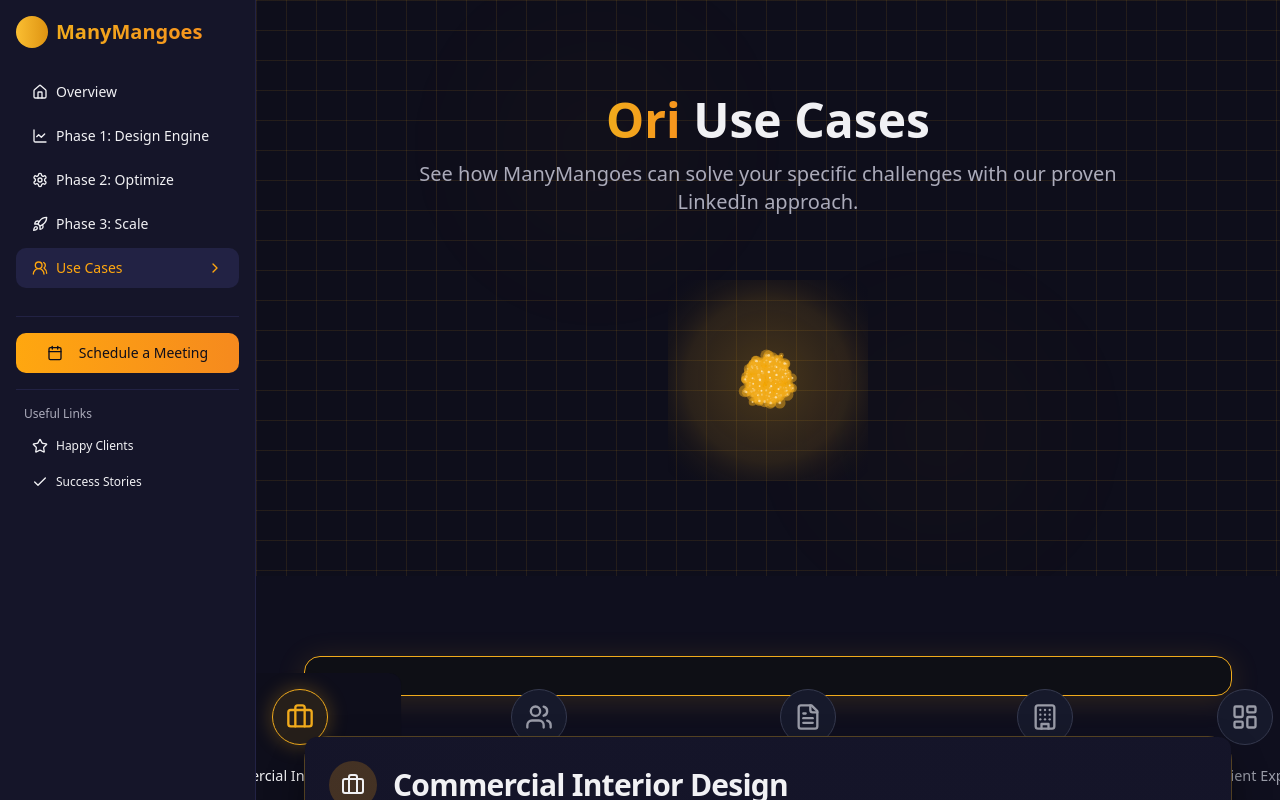
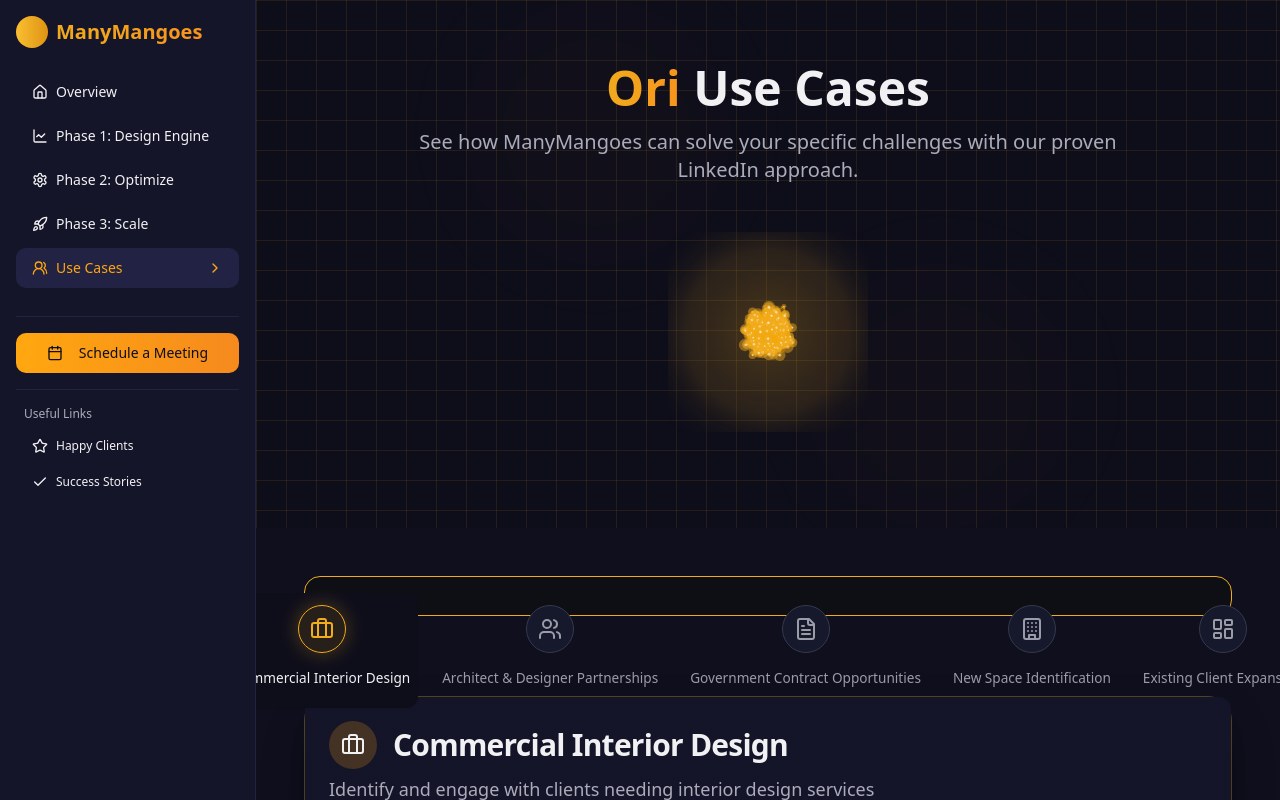
Before and after one commit to pipezulu/crypto-80, a React (Vite) app: page /use-cases in a window 1280 px wide. Shown: the top 800 px of the page. Built offline with nearby package versions, Linux system fonts and the light colour scheme.

Commit message:
Fix: Ensure menu visibility
Adjust layout to prevent overlapping elements and improve menu readability.

```diff
--- a/src/index.css
+++ b/src/index.css
@@ -1,3 +1,4 @@
+
 @tailwind base;
 @tailwind components;
 @tailwind utilities;
@@ -142,7 +143,7 @@
   font-weight: 600;
 }
 
-/* Use Case Tabs - Improved Fixed Layout */
+/* Use Case Tabs - Fixed Layout with Proper Spacing */
 .use-case-tabs {
   display: grid;
   grid-template-columns: repeat(5, 1fr);
@@ -150,12 +151,11 @@
   border-radius: 1rem;
   border: 1px solid #F1AB1C;
   padding: 0.75rem 0.5rem;
+  gap: 0.75rem;
+  margin: 0 auto 3rem auto; /* Increased bottom margin */
+  width: 100%;
   position: relative;
-  overflow: visible;
-  box-shadow: 0 4px 30px rgba(241, 171, 28, 0.15);
-  margin: 0 auto;
-  width: 100%;
-  gap: 0.75rem;
+  z-index: 5; /* Lower z-index */
 }
 
 .use-case-trigger {
@@ -169,7 +169,6 @@
   border: none;
   border-radius: 0.75rem;
   padding: 0.5rem;
-  z-index: 1;
   height: 100%;
 }
 
@@ -177,7 +176,7 @@
   display: flex;
   flex-direction: column;
   align-items: center;
-  gap: 0.75rem;
+  gap: 0.5rem; /* Reduced gap */
   text-align: center;
   width: 100%;
 }
@@ -192,8 +191,8 @@
   display: flex;
   align-items: center;
   justify-content: center;
-  width: 2.5rem;
-  height: 2.5rem;
+  width: 2.25rem; /* Slightly smaller */
+  height: 2.25rem; /* Slightly smaller */
   border-radius: 50%;
   background-color: #16192B;
   border: 1px solid #363A4F;
@@ -230,7 +229,7 @@
 }
 
 .use-case-content {
-  margin-top: 2.5rem;
+  margin-top: 1rem; /* Reduced margin */
   border: 1px solid rgba(241, 171, 28, 0.3);
   border-radius: 1.5rem;
   background-color: rgba(22, 25, 43, 0.7);
@@ -244,14 +243,40 @@
   .use-case-trigger-label {
     font-size: 0.7rem;
   }
+
+  .use-case-tabs {
+    margin-bottom: 4rem; /* More space on larger screens */
+  }
 }
 
 @media (min-width: 768px) {
   .use-case-tabs {
     gap: 1rem;
     padding: 1rem;
+    margin-bottom: 5rem; /* More space on larger screens */
   }
 
+  .use-case-trigger {
+    padding: 0.75rem 0.5rem;
+  }
+
+  .use-case-trigger-icon {
+    width: 2.75rem;
+    height: 2.75rem;
+  }
+
+  .use-case-trigger-icon svg {
+    width: 1.5rem;
+    height: 1.5rem;
+  }
+
+  .use-case-trigger-label {
+    font-size: 0.75rem;
+    height: 2.6em;
+  }
+}
+
+@media (min-width: 1024px) {
   .use-case-trigger {
     padding: 0.75rem 0.5rem;
   }
@@ -267,33 +292,12 @@
   }
 
   .use-case-trigger-label {
-    font-size: 0.75rem;
-    height: 2.6em;
-  }
-}
-
-@media (min-width: 1024px) {
-  .use-case-trigger {
-    padding: 1rem 0.5rem;
-  }
-
-  .use-case-trigger-icon {
-    width: 3.5rem;
-    height: 3.5rem;
-  }
-
-  .use-case-trigger-icon svg {
-    width: 1.75rem;
-    height: 1.75rem;
-  }
-
-  .use-case-trigger-label {
     font-size: 0.8rem;
   }
 }
 
 @media (min-width: 1280px) {
   .use-case-trigger-label {
-    font-size: 0.9rem;
+    font-size: 0.85rem;
   }
 }
--- a/src/pages/UseCases.tsx
+++ b/src/pages/UseCases.tsx
@@ -97,12 +97,12 @@ const UseCases = () => {
   return (
     <div className="min-h-screen">
       {/* Hero Section */}
-      <section className="relative overflow-hidden bg-grid py-12">
+      <section className="relative overflow-hidden bg-grid py-8">
         <div className="absolute left-1/3 top-1/4 transform -translate-x-1/2 -translate-y-1/2 blur-3xl opacity-20 bg-gradient-radial-tech w-96 h-96"></div>
         <div className="absolute right-1/3 bottom-1/4 transform translate-x-1/2 translate-y-1/2 blur-3xl opacity-20 bg-gradient-radial-mango w-96 h-96"></div>
 
-        <div className="container mx-auto px-4 py-12 relative z-10">
-          <div className="flex flex-col items-center gap-8">
+        <div className="container mx-auto px-4 py-8 relative z-10">
+          <div className="flex flex-col items-center gap-6">
             <motion.div
               initial={{ opacity: 0, y: 20 }}
               animate={{ opacity: 1, y: 0 }}
@@ -112,7 +112,7 @@ const UseCases = () => {
               <h1 className="text-4xl sm:text-5xl font-bold mb-4">
                 <span className="text-gradient">Ori</span> Use Cases
               </h1>
-              <p className="text-xl text-muted-foreground mb-8">
+              <p className="text-xl text-muted-foreground mb-6">
                 See how ManyMangoes can solve your specific challenges with our proven LinkedIn approach.
               </p>
             </motion.div>
@@ -121,7 +121,7 @@ const UseCases = () => {
               initial={{ opacity: 0 }}
               animate={{ opacity: 1 }}
               transition={{ duration: 0.8, delay: 0.3 }}
-              className="flex justify-center relative w-full max-w-md"
+              className="flex justify-center relative w-full max-w-md mb-8"
             >
               <SphereCanvas
                 color="#F1AB1C"
@@ -134,8 +134,8 @@ const UseCases = () => {
         </div>
       </section>
 
-      {/* Tabs Section */}
-      <section className="py-20 px-4 bg-card/30 backdrop-blur-sm">
+      {/* Tabs Section - Properly Spaced */}
+      <section className="py-12 px-4 bg-card/30 backdrop-blur-sm">
         <div className="container mx-auto">
           <motion.div
             initial={{ opacity: 0, y: 20 }}
@@ -143,7 +143,7 @@ const UseCases = () => {
             className="max-w-5xl mx-auto"
           >
             <Tabs defaultValue="commercial-design" className="w-full">
-              <TabsList className="use-case-tabs mb-16">
+              <TabsList className="use-case-tabs">
                 {useCases.map((useCase) => (
                   <TabsTrigger
                     key={useCase.id}
```
